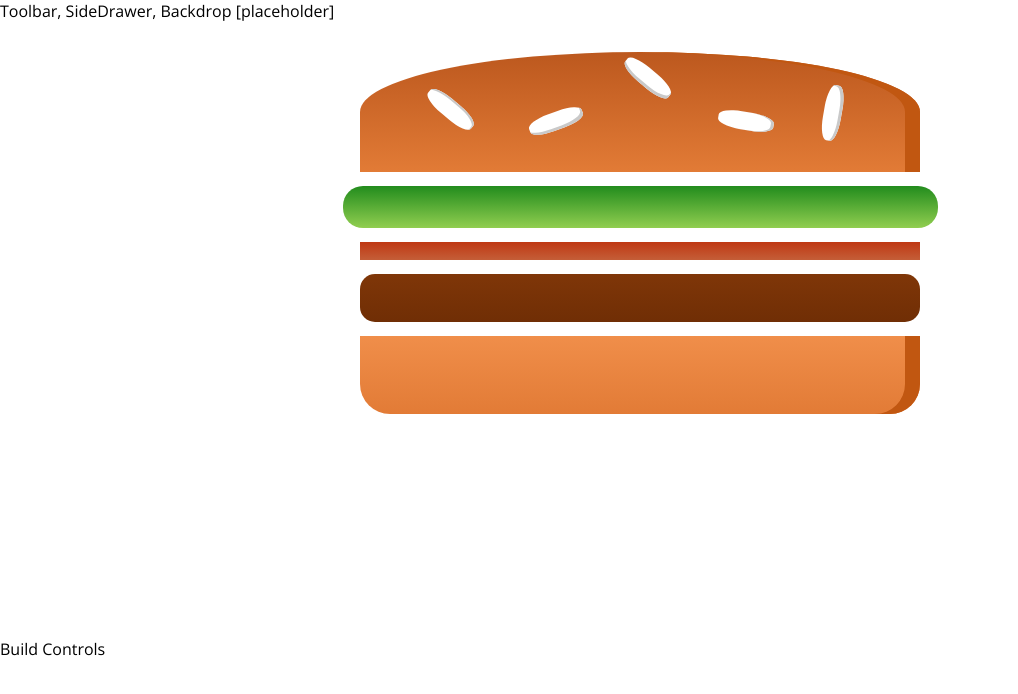
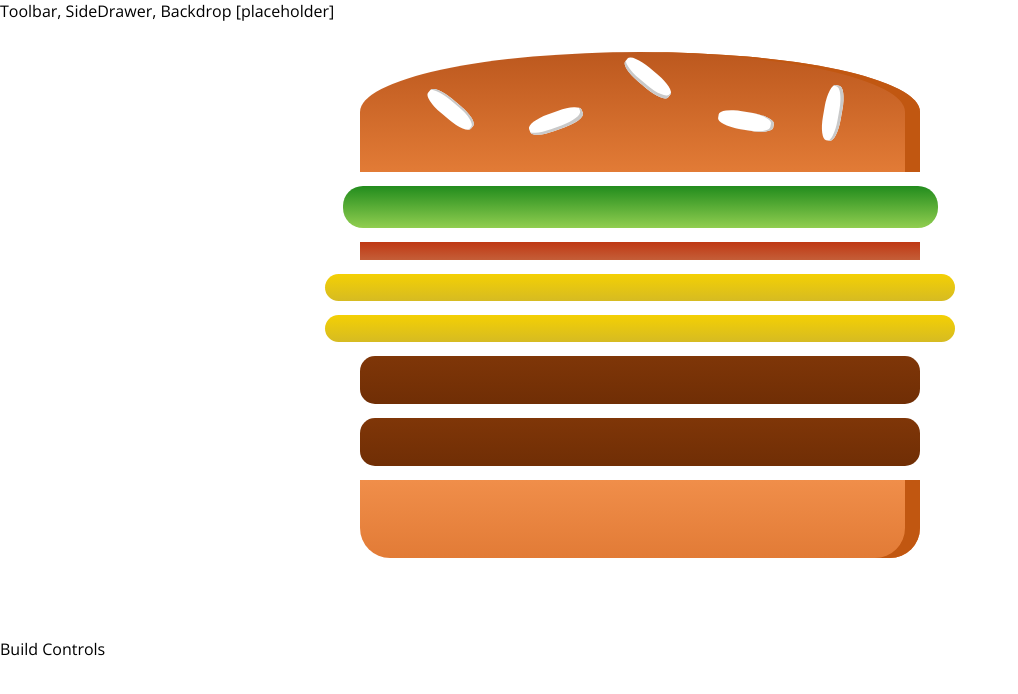
Before and after one commit to tomzacchia/burger-builder, a React app: page / in a window 1280 px wide. Shown: the top 694 px of the page, without its empty margins (0-1018 px from the left). Built offline with nearby package versions, Linux system fonts and the light colour scheme.

Commit message:
Added functionality to dynamically add ingredients. Need to set up controls

```diff
--- a/src/components/Burger/Burger.js
+++ b/src/components/Burger/Burger.js
@@ -3,12 +3,27 @@
 import BurgerIngredient from './BurgerIngredient/BurgerIngredient'
 
 const burger = (props) => {
+    // transforming object to array
+    // Object.keys return an array that only contains the keys of props, i.e 'salad'
+    // Array(n) returns empty array of size n
+    let ingredients = Object.keys(props.ingredients)
+        .map(ingredientKey => {
+            return [...Array(props.ingredients[ingredientKey])].map((_,i) => {
+                return <BurgerIngredient key={ingredientKey + i} type={ingredientKey} />
+            })
+        })
+        .reduce((arr, el)=> {
+            // flatening array via concat, merging
+            return arr.concat(el);
+        }, []);
+    if (ingredients.length === 0){
+        ingredients = <p> Please start adding ingredients! </p>
+    }
+    console.log(ingredients);
     return (
         <div className={css.burger}>
             <BurgerIngredient type="breadTop"/>
-            <BurgerIngredient type="salad"/>
-            <BurgerIngredient type="bacon"/>
-            <BurgerIngredient type="meat"/>
+            {ingredients}
             <BurgerIngredient type="breadBottom"/>
         </div>
     );
--- a/src/containers/BurgerBuilder/BurgerBuilder.js
+++ b/src/containers/BurgerBuilder/BurgerBuilder.js
@@ -3,10 +3,23 @@
 import Burger from '../../components/Burger/Burger';
 
 class BurgerBuilder extends Component {
+    state = {
+        ingredients: {
+            // salad: 0,
+            // bacon: 0,
+            // cheese: 0,
+            // meat: 0
+            salad: 1,
+            bacon: 1,
+            cheese: 2,
+            meat: 2
+        }
+    }
+
     render(){
         return (
             <Aux>
-                <Burger />
+                <Burger ingredients={this.state.ingredients} />
                 <div> Build Controls </div>
             </Aux>
         );
```
